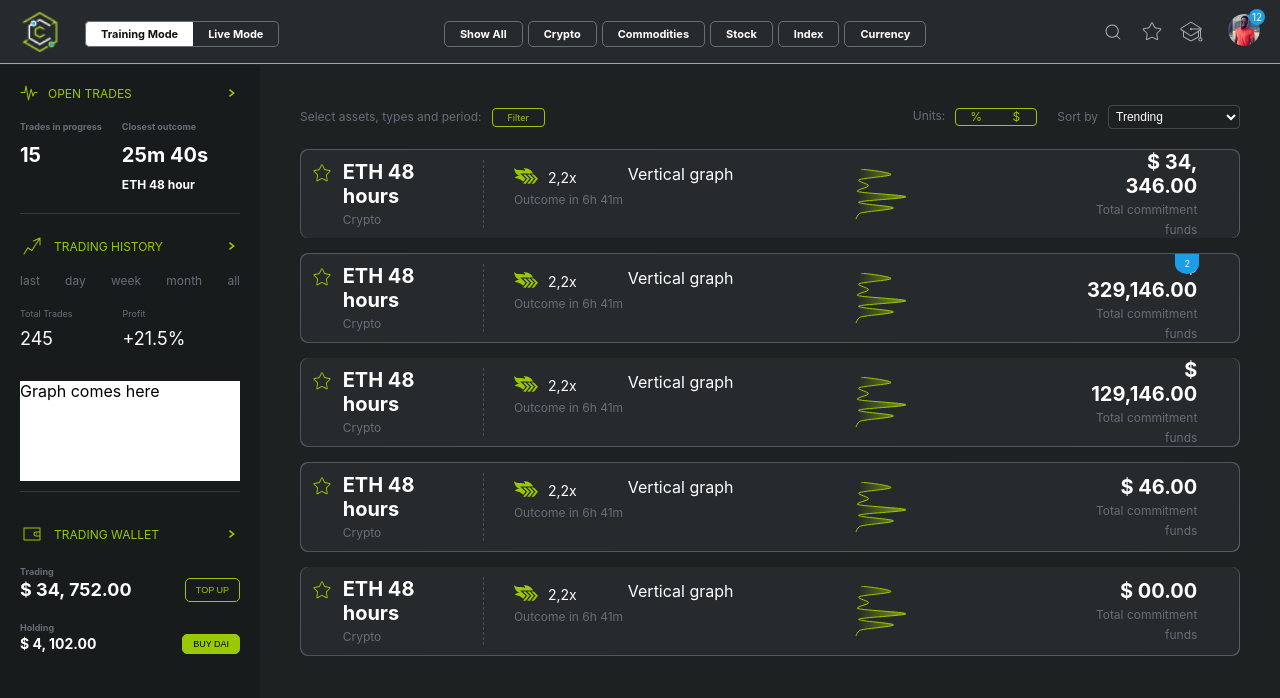
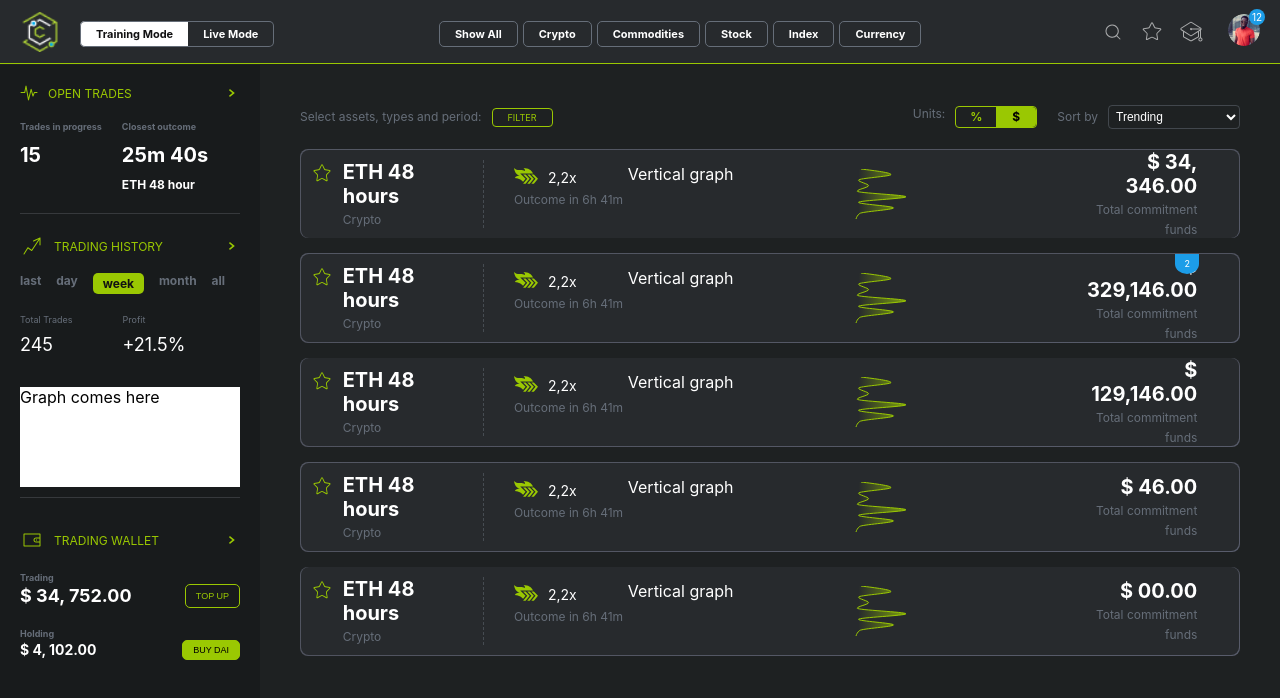
Before and after one commit to hafizferanmi/ccross, a React (Create React App) app: page / in a window 1280 px wide. Shown: the top 698 px of the page. Built offline with nearby package versions, Linux system fonts and the light colour scheme.

Commit message:
Body functionality

```diff
--- a/src/App.css
+++ b/src/App.css
@@ -2,4 +2,5 @@
   padding: 0;
   margin: 0;
   box-sizing: border-box;
+  user-select: none;
 }
--- a/src/Components/Header/Header.js
+++ b/src/Components/Header/Header.js
@@ -1,5 +1,5 @@
 import React from 'react'
-import styled from 'styled-components'
+import styled, { css } from 'styled-components'
 import logo from '../../assets/logo.png'
 import dp from '../../assets/dp.png'
 import SearchIcon from '../svg/SearchIcon'
@@ -26,14 +26,12 @@ const Logo = styled.img`
   height: 40px;
 `
 
-const LogoButtonWrapper = styled.div`
+const PlansWrapper = styled.div`
   margin-left: 20px;
 
   & > span:first-of-type {
     border-top-right-radius: 0;
     border-bottom-right-radius: 0;
-    background-color: white;
-    color: #111112;
     border-right: none;
   }
 
@@ -57,12 +55,12 @@ const HeaderButton = styled.span`
   font-weight: bold;
   text-transform: capitalize;
 
-  &.active {
+  ${props => props.active && css`
     color: #111112;
     background: white;
-  }
+  `}
 
-  &::first-of-type {
+  &:first-of-type {
     margin-left: 0
   }
 `
@@ -103,21 +101,33 @@ const Pill = styled.span`
   right: -5px;
 `
 
-const logoButtons = ['Training Mode', 'Live Mode']
+const TYPES = ['Show All', 'Crypto', 'Commodities', 'Stock', 'Index', 'Currency']
 
-const centerButtons = ['Show All', 'Crypto', 'Commodities', 'Stock', 'Index', 'Currency']
+const PLAN = Object.freeze({
+  TRAINING: 'TRAINING',
+  LIVE: 'LIVE'
+})
 
 const Header = () => {
+  const [activePlan, setActivePlan] = React.useState(PLAN.TRAINING)
+  const [activeType, setActiveType] = React.useState()
+  const handleChangePlan = (plan) => setActivePlan(plan)
+  const handleChangeType = type => setActiveType(type)
+
   return (
     <HeaderWrapper>
       <LogoWrapper>
         <Logo src={logo} />
-        <LogoButtonWrapper>
-          {logoButtons.map(button => <HeaderButton key={button}>{button}</HeaderButton>)}
-        </LogoButtonWrapper>
+        <PlansWrapper>
+          <HeaderButton active={activePlan === PLAN.TRAINING} onClick={() => handleChangePlan(PLAN.TRAINING)}>Training Mode</HeaderButton>
+          <HeaderButton active={activePlan === PLAN.LIVE} onClick={() => handleChangePlan(PLAN.LIVE)}>Live mode</HeaderButton>
+        </PlansWrapper>
       </LogoWrapper>
       <div>
-        {centerButtons.map(button => <HeaderButton key={button}>{button}</HeaderButton>)}
+        {TYPES.map(type =>
+          <HeaderButton active={activeType === type} onClick={() => handleChangeType(type)} key={type}>
+            {type}
+          </HeaderButton>)}
       </div>
       <IconsWrapper>
         <SearchIcon />
--- a/src/Components/PageBody/BodyHeader.js
+++ b/src/Components/PageBody/BodyHeader.js
@@ -20,6 +20,8 @@ const FilterWrapper = styled.div`
     line-height: 10px;
     border: 1px solid ${props => props.theme.colors.UIgreen};
     border-radius: 4px;
+    cursor: pointer;
+    text-transform: uppercase;
     padding: 3px 15px;
   }
 `
@@ -41,24 +43,36 @@ const UnitsWrapper = styled.div`
 const PercentWrapper = styled.div`
   display: flex;
   border: 0.1px solid #9AC802;
+  border-radius: 4px;
+  cursor: pointer;
+`
 
-  border-radius: 4px;
-
-  & > span {
+const CurrencyType = styled.span`
   width: 40px;
   font-size: 12px;
   line-height: 16px;
   display: flex;
   justify-content: center;
   align-items: center;
-    padding: 0 5px;
+  padding: 2px 5px;
+  font-weight: bold;
+  border-radius: 4px;
   color: ${props => props.theme.colors.UIgreen};
+
+  &:first-child {
+    border-top-right-radius: 0;
+    border-bottom-right-radius: 0;
+  }
+
+  &:last-child {
+    border-top-left-radius: 0;
+    border-bottom-left-radius: 0;
+  }
 
   ${props => props.active && css`
     background-color: ${props => props.theme.colors.UIgreen};
     color: black;
   `}
-  }
 `
 
 const SortByWrapper = styled.div`
@@ -77,12 +91,20 @@ const SortByWrapper = styled.div`
     line-height: 16px;
     background: transparent;
     color: white;
+    cursor: pointer;
     padding: 3px;
     border-radius: 4px;
   }
 `
 
+const CURRENCY_TYPE = Object.freeze({
+  PERCENT: 'PERCENT',
+  USD: 'USD'
+})
+
 const BodyHeader = () => {
+  const [currencyType, setCurrencyType] = React.useState(CURRENCY_TYPE.USD)
+  const handleChangeCurrencyType = type => setCurrencyType(type)
   return (
     <HeaderWrapper>
       <FilterWrapper>
@@ -93,8 +115,8 @@ const BodyHeader = () => {
         <UnitsWrapper>
           <div>Units:</div>
           <PercentWrapper>
-            <span>%</span>
-            <span>$</span>
+            <CurrencyType active={currencyType === CURRENCY_TYPE.PERCENT} onClick={() => handleChangeCurrencyType(CURRENCY_TYPE.PERCENT)}>%</CurrencyType>
+            <CurrencyType active={currencyType === CURRENCY_TYPE.USD} onClick={() => handleChangeCurrencyType(CURRENCY_TYPE.USD)}>$</CurrencyType>
           </PercentWrapper>
         </UnitsWrapper>
         <SortByWrapper>
--- a/src/Components/Sidebar/TradingHistory.js
+++ b/src/Components/Sidebar/TradingHistory.js
@@ -14,14 +14,18 @@ const SortButtonWrapper = styled.div`
   display: flex;
   justify-content: space-between;
   margin-top: 15px;
+  padding-right: 15px;
 `
 
 const SortButton = styled.div`
   color: ${props => props.theme.colors.UIgrey};
   font-size: 12px;
   cursor: pointer;
+  font-weight: bold;
   ${props => props.active && css`
-    padding: 5px 10px;
+    padding: 3px 10px;
+    color: #111112;
+    border-radius: 5px;
     background-color: ${props => props.theme.colors.UIgreen}
   `}
 `
@@ -54,14 +58,25 @@ const StatsValue = styled.div`
   line-height: 24px;
 `
 
-const sortBy = ['last', 'day', 'week', 'month', 'all']
+const sortBy = Object.freeze({
+  LAST: 'last',
+  DAY: 'day',
+  WEEK: 'week',
+  MONTH: 'month',
+  ALL: 'all'
+})
+
+const sortbyArray = Object.values(sortBy)
 
 const TradingHistory = () => {
+  const [selectedSortBy, setSelectedSortBy] = React.useState(sortBy.WEEK)
+  const handleChangeSortBy = (by) => setSelectedSortBy(by)
+
   return (
     <TradingHistoryWrapper>
       <TradeHeader title='Trading history' icon={History} />
       <SortButtonWrapper>
-        {sortBy.map(history => <SortButton key={history}>{history}</SortButton>)}
+        {sortbyArray.map(by => <SortButton active={selectedSortBy === by} onClick={() => handleChangeSortBy(by)} key={by}>{by}</SortButton>)}
       </SortButtonWrapper>
       <HistoryStatsWrapper>
         <div>
```
Also changed, not shown: 1 other file (tests, documents, lock files or other folders). Lines whose indentation alone changed are shown as unchanged.
